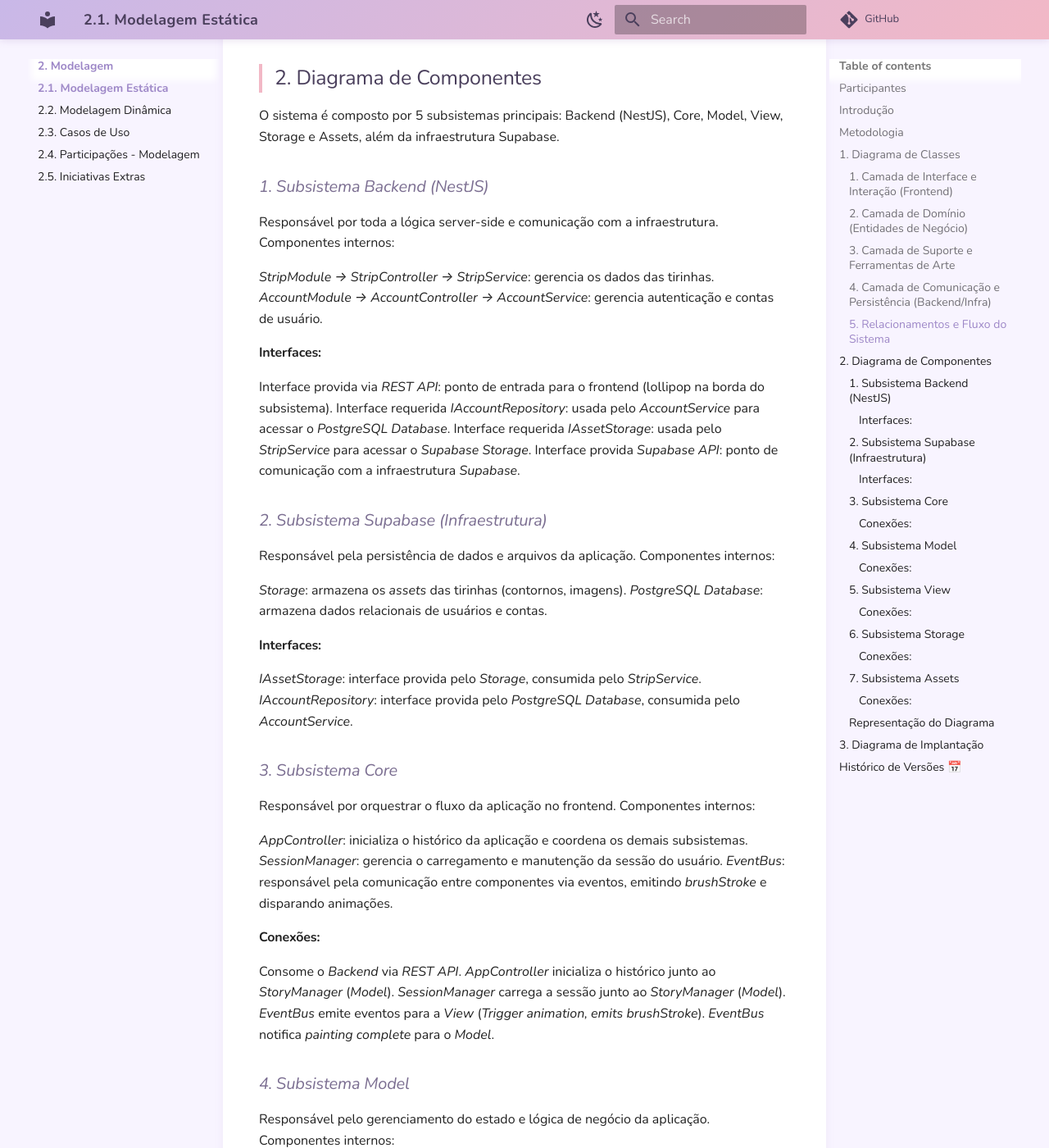
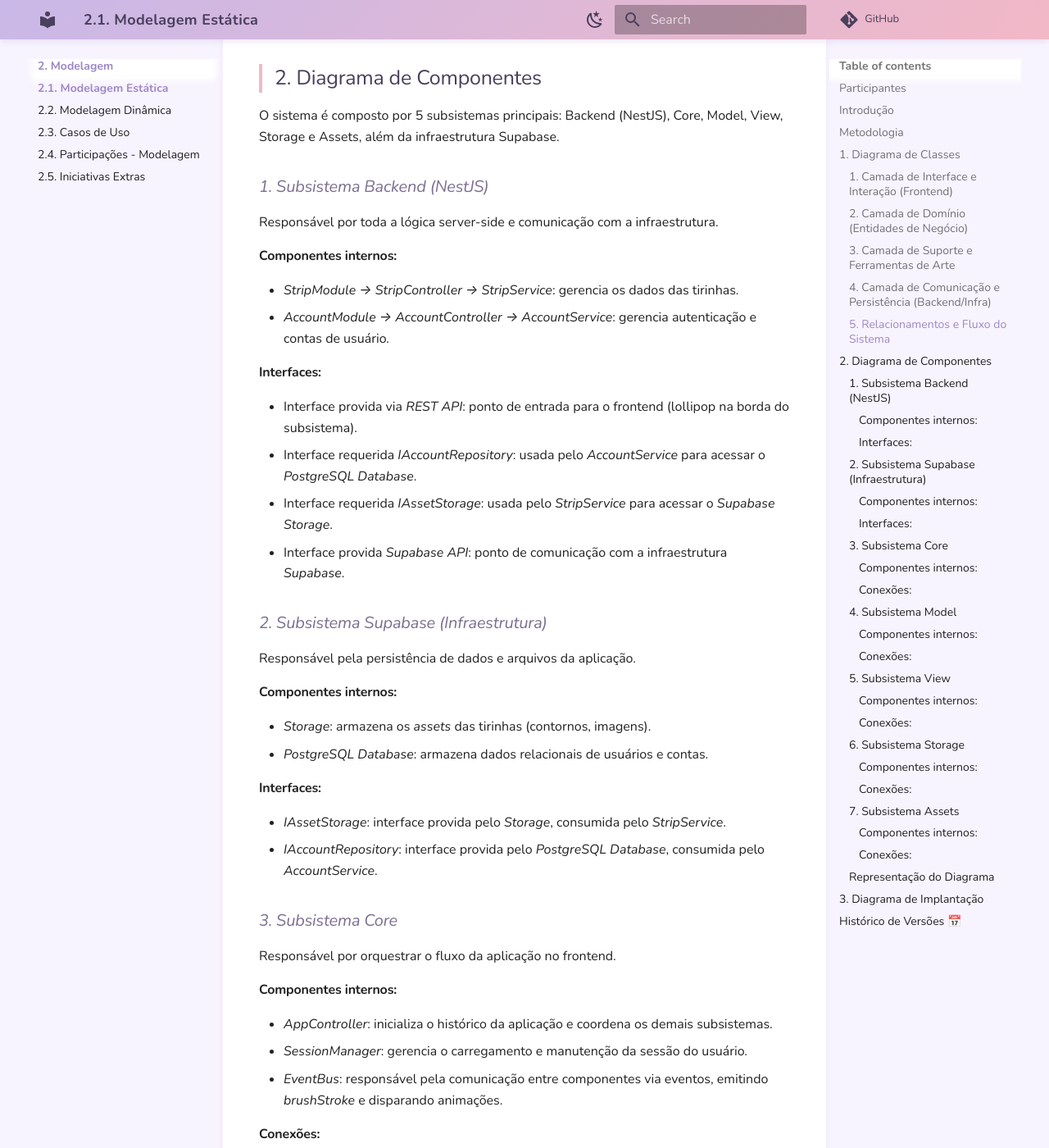
Before and after one commit to UnBArqDsw2026-1-Turma01/2026.1-T01-G08_MinhaTirinha_Entrega_02, an MkDocs documentation site: the page built from docs/Modelagem/2.1.ModelagemEstatica.md, in a window 1280 px wide and 1400 px high, scrolled down 4430 px. Shown: the whole window at 82% size. Built offline with MkDocs 1.6.1 and Material for MkDocs 9.7.7, drawn with Linux system fonts in a browser that asks for light colours; comment, search, counter and statistics services are not loaded; some of the changed text lies outside the part shown.

```diff
--- a/docs/Modelagem/2.1.ModelagemEstatica.md
+++ b/docs/Modelagem/2.1.ModelagemEstatica.md
@@ -142,109 +142,111 @@ O sistema é composto por 5 subsistemas principais: Backend (NestJS), Core, Mode
 
 ### *1. Subsistema Backend (NestJS)*
 Responsável por toda a lógica server-side e comunicação com a infraestrutura.
-Componentes internos:
 
-*StripModule → StripController → StripService*: gerencia os dados das tirinhas.
-*AccountModule → AccountController → AccountService*: gerencia autenticação e contas de usuário.
+#### Componentes internos:
+
+- *StripModule → StripController → StripService*: gerencia os dados das tirinhas.
+- *AccountModule → AccountController → AccountService*: gerencia autenticação e contas de usuário.
 
 #### Interfaces:
 
-Interface provida via *REST API*: ponto de entrada para o frontend (lollipop na borda do subsistema).
-Interface requerida *IAccountRepository*: usada pelo *AccountService* para acessar o *PostgreSQL Database*.
-Interface requerida *IAssetStorage*: usada pelo *StripService* para acessar o *Supabase Storage*.
-Interface provida *Supabase API*: ponto de comunicação com a infraestrutura *Supabase*.
+- Interface provida via *REST API*: ponto de entrada para o frontend (lollipop na borda do subsistema).
+- Interface requerida *IAccountRepository*: usada pelo *AccountService* para acessar o *PostgreSQL Database*.
+- Interface requerida *IAssetStorage*: usada pelo *StripService* para acessar o *Supabase Storage*.
+- Interface provida *Supabase API*: ponto de comunicação com a infraestrutura *Supabase*.
 
 
 ### *2. Subsistema Supabase (Infraestrutura)*
 Responsável pela persistência de dados e arquivos da aplicação.
-Componentes internos:
+#### Componentes internos:
 
-*Storage*: armazena os *assets* das tirinhas (contornos, imagens).
-*PostgreSQL Database*: armazena dados relacionais de usuários e contas.
+- *Storage*: armazena os *assets* das tirinhas (contornos, imagens).
+- *PostgreSQL Database*: armazena dados relacionais de usuários e contas.
 
 #### Interfaces:
 
-*IAssetStorage*: interface provida pelo *Storage*, consumida pelo *StripService*.
-*IAccountRepository*: interface provida pelo *PostgreSQL Database*, consumida pelo *AccountService*.
+- *IAssetStorage*: interface provida pelo *Storage*, consumida pelo *StripService*.
+- *IAccountRepository*: interface provida pelo *PostgreSQL Database*, consumida pelo *AccountService*.
 
 
 ### *3. Subsistema Core*
 Responsável por orquestrar o fluxo da aplicação no frontend.
-Componentes internos:
+#### Componentes internos:
 
-*AppController*: inicializa o histórico da aplicação e coordena os demais subsistemas.
-*SessionManager*: gerencia o carregamento e manutenção da sessão do usuário.
-*EventBus*: responsável pela comunicação entre componentes via eventos, emitindo *brushStroke* e disparando animações.
+- *AppController*: inicializa o histórico da aplicação e coordena os demais subsistemas.
+- *SessionManager*: gerencia o carregamento e manutenção da sessão do usuário.
+- *EventBus*: responsável pela comunicação entre componentes via eventos, emitindo *brushStroke* e disparando animações.
 
 #### Conexões:
 
-Consome o *Backend* via *REST API*.
-*AppController* inicializa o histórico junto ao *StoryManager* (*Model*).
-*SessionManager* carrega a sessão junto ao *StoryManager* (*Model*).
-*EventBus* emite eventos para a *View* (*Trigger animation, emits brushStroke*).
-*EventBus* notifica *painting complete* para o *Model*.
+- Consome o *Backend* via *REST API*.
+- *AppController* inicializa o histórico junto ao *StoryManager* (*Model*).
+- *SessionManager* carrega a sessão junto ao *StoryManager* (*Model*).
+- *EventBus* emite eventos para a *View* (*Trigger animation, emits brushStroke*).
+- *EventBus* notifica *painting complete* para o *Model*.
 
 
 ### *4. Subsistema Model*
 Responsável pelo gerenciamento do estado e lógica de negócio da aplicação.
-Componentes internos:
+#### Componentes internos:
 
-*StoryManager*: gerencia o fluxo e histórico das histórias.
-*ProgressTracker*: rastreia o progresso do usuário na pintura.
-*PaintingState*: mantém o estado atual da pintura.
-*StoryUnlocker*: controla o desbloqueio de novas histórias com base no progresso.
+- *StoryManager*: gerencia o fluxo e histórico das histórias.
+- *ProgressTracker*: rastreia o progresso do usuário na pintura.
+- *PaintingState*: mantém o estado atual da pintura.
+- *StoryUnlocker*: controla o desbloqueio de novas histórias com base no progresso.
 
 #### Conexões:
 
-*ProgressTracker → save progress → ProgressRepository (Storage)*.
-*StoryUnlocker → persists/read assets → subsistema Assets*.
+- *ProgressTracker → save progress → ProgressRepository (Storage)*.
+- *StoryUnlocker → persists/read assets → subsistema Assets*.
 
 
 ### *5. Subsistema View*
 Responsável pela interface visual da aplicação.
-Componentes internos:
+#### Componentes internos:
 
-*GalleryScreen*: exibe a galeria de temas e histórias disponíveis.
-*ComicScreen*: exibe a tela de leitura/pintura do quadrinho.
-*ThemeFilter*: aplica filtros de tema visual.
-*BallonReveal*: controla a revelação dos balões de diálogo.
-*CanvasPainter*: gerencia a interação de pintura do usuário.
+- *GalleryScreen*: exibe a galeria de temas e histórias disponíveis.
+- *ComicScreen*: exibe a tela de leitura/pintura do quadrinho.
+- *ThemeFilter*: aplica filtros de tema visual.
+- *BallonReveal*: controla a revelação dos balões de diálogo.
+- *CanvasPainter*: gerencia a interação de pintura do usuário.
 
 #### Conexões:
 
-*GalleryScreen* e *ComicScreen* se comunicam via *navigate through history*.
-*CanvasPainter* solicita *assets* ao subsistema *Assets* (*ask for contour, ask for palette*).
-*ComicScreen* solicita *load font* ao subsistema *Assets*.
-*EventBus* dispara *Trigger animation* para a *View*.
+- *GalleryScreen* e *ComicScreen* se comunicam via *navigate through history*.
+- *CanvasPainter* solicita *assets* ao subsistema *Assets* (*ask for contour, ask for palette*).
+- *ComicScreen* solicita *load font* ao subsistema *Assets*.
+- *EventBus* dispara *Trigger animation* para a *View*.
 
 
 ### *6. Subsistema Storage*
 Responsável pela persistência local de dados da aplicação.
-Componentes internos:
+#### Componentes internos:
 
-*ProgressRepository*: repositório responsável por salvar e recuperar o progresso do usuário.
-*CacheStore*: armazena em cache os assets já carregados.
-*LocalDatabase*: banco de dados local do dispositivo.
+- *ProgressRepository*: repositório responsável por salvar e recuperar o progresso do usuário.
+- *CacheStore*: armazena em cache os assets já carregados.
+- *LocalDatabase*: banco de dados local do dispositivo.
 
 #### Conexões:
 
-*ProgressRepository → execute queries → LocalDatabase*.
-*Model aciona save progress → ProgressRepository*.
+- *ProgressRepository → execute queries → LocalDatabase*.
+- *Model aciona save progress → ProgressRepository*.
 
 
 ### *7. Subsistema Assets*
 Responsável pelo gerenciamento e fornecimento de recursos visuais da aplicação.
-Componentes internos:
 
-*SpriteCache*: cache de sprites utilizados na renderização.
-*FontManager*: gerencia o carregamento e fornecimento de fontes.
-*ComicOutlineLoader*: carrega os contornos dos quadrinhos.
-*PaletteProvider*: fornece as paletas de cores para a pintura.
+#### Componentes internos:
+
+- *SpriteCache*: cache de sprites utilizados na renderização.
+- *FontManager*: gerencia o carregamento e fornecimento de fontes.
+- *ComicOutlineLoader*: carrega os contornos dos quadrinhos.
+- *PaletteProvider*: fornece as paletas de cores para a pintura.
 
 #### Conexões:
 
-Recebe requisições da View (ask for contour, ask for palette, load font).
-Recebe requisições do Model (persists/read assets).
+- Recebe requisições da View (ask for contour, ask for palette, load font).
+- Recebe requisições do Model (persists/read assets).
 
 ### Representação do Diagrama
 
```
Also changed, not shown: docs/Modelagem/2.2.ModelagemDinamica.md (+19 -19 lines).
